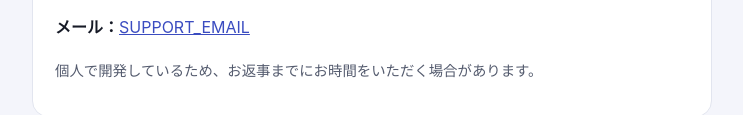
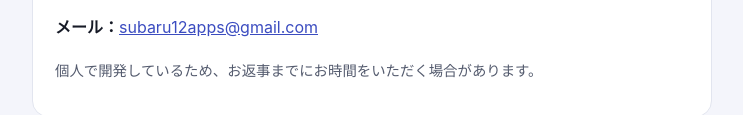
Before and after one commit to sbr1122/mittsu-support, a plain HTML site: page index.html in a window 1280 px wide. Shown: the part 402-517 px from the top of the page, without its empty margins (268-1011 px from the left). Drawn offline with Linux system fonts and the light colour scheme.

Commit message:
Update support email address in contact section

```diff
--- a/index.html
+++ b/index.html
@@ -41,7 +41,7 @@ code{background:var(--line);padding:1px 6px;border-radius:6px;font-size:.92em}
 <section class="card">
 <h2>お問い合わせ</h2>
 <p>不具合のご報告やご要望は、下記のメールアドレスまでお送りください。お使いの端末（iPhone／Mac）とOSのバージョン、起きた状況を書き添えていただけると、調査がスムーズです。</p>
-<p><strong>メール：</strong><a href="mailto:SUPPORT_EMAIL">SUPPORT_EMAIL</a></p>
+<p><strong>メール：</strong><a href="mailto:SUPPORT_EMAIL">subaru12apps@gmail.com</a></p>
 <p class="muted">個人で開発しているため、お返事までにお時間をいただく場合があります。</p>
 </section>
 
```
